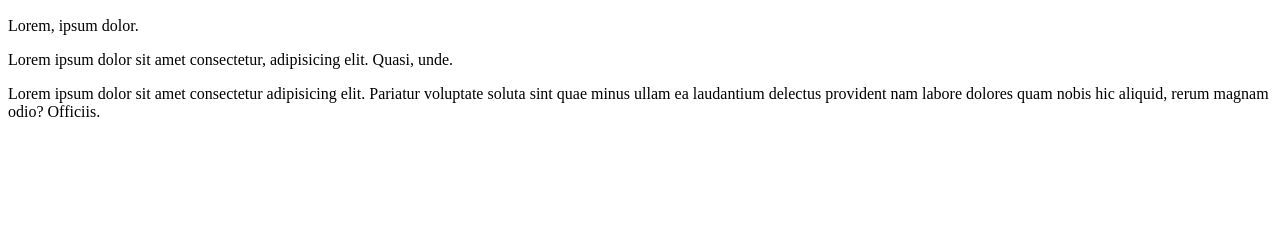
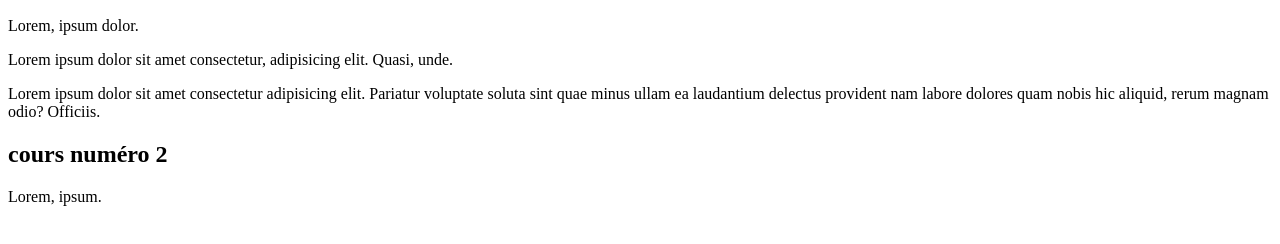
Before and after one commit to magchprd/Magalichopard.github.io, a plain HTML site: page index.html in a window 1280 px wide. Shown: the part 110-354 px from the top of the page. Drawn offline with Linux system fonts and the light colour scheme.

Commit message:
envoi cours numéro 2

```diff
--- a/index.html
+++ b/index.html
@@ -12,5 +12,7 @@
     <p>Lorem, ipsum dolor.</p>
     <p>Lorem ipsum dolor sit amet consectetur, adipisicing elit. Quasi, unde.</p>
     <p>Lorem ipsum dolor sit amet consectetur adipisicing elit. Pariatur voluptate soluta sint quae minus ullam ea laudantium delectus provident nam labore dolores quam nobis hic aliquid, rerum magnam odio? Officiis.</p>
+    <h2>cours numéro 2</h2>
+    <p>Lorem, ipsum.</p>
 </body>
 </html>
```
